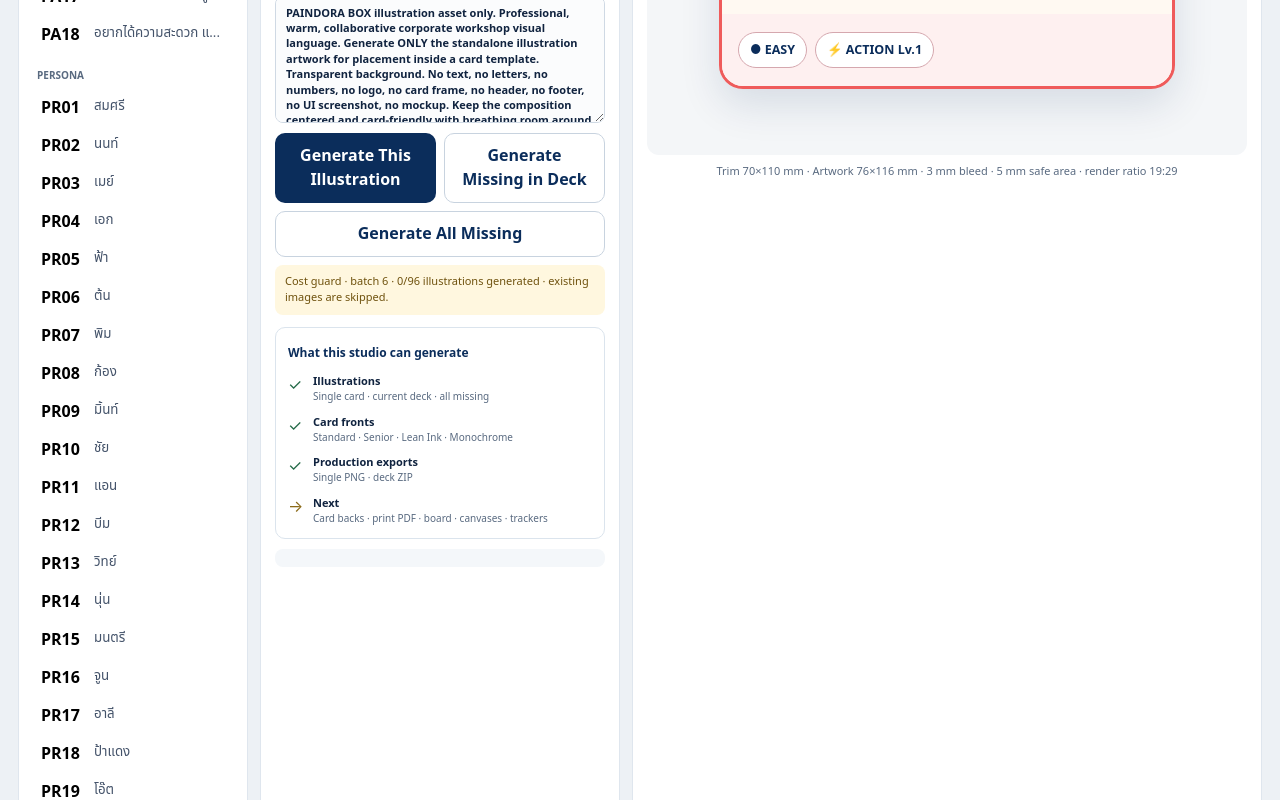
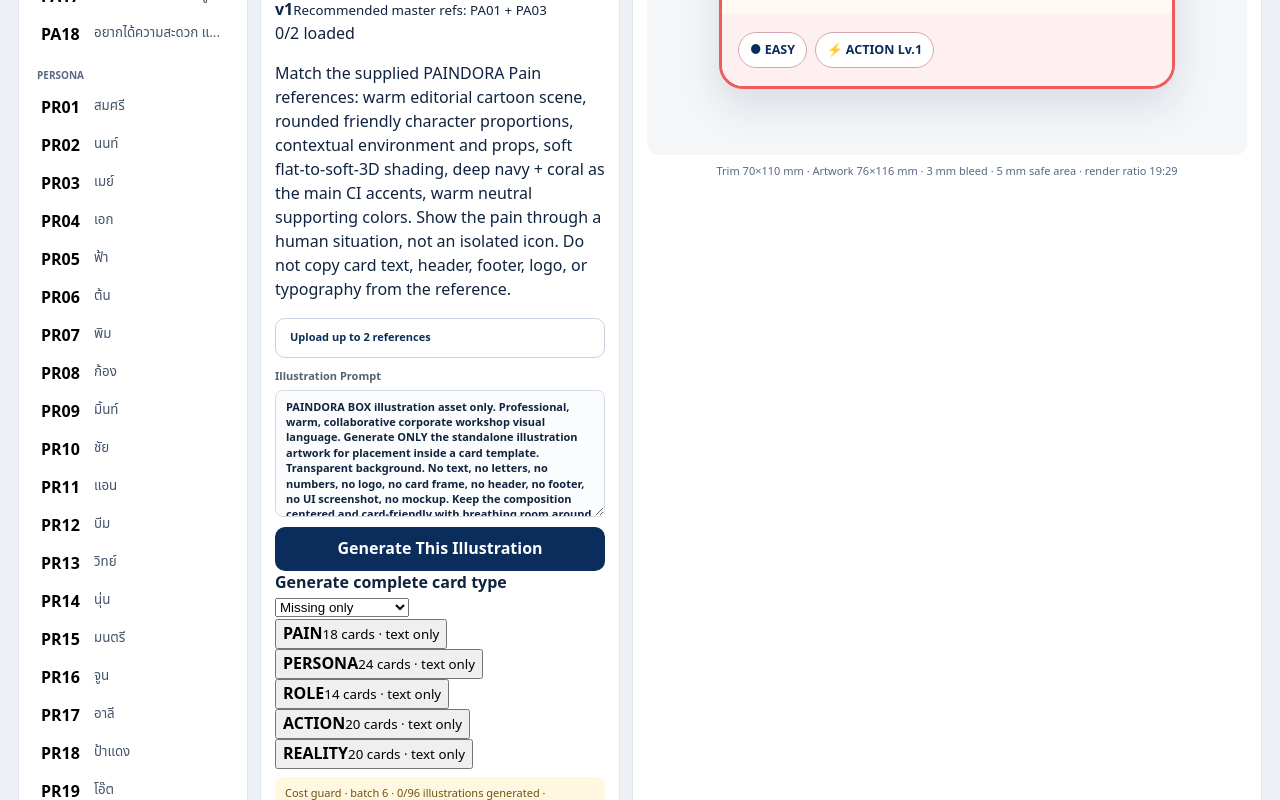
Before and after one commit to thepnatee/paindora-asset-studio, a Next.js app: page / in a window 1280 px wide. Shown: the part 860-1660 px from the top of the page. Built offline with nearby package versions, Linux system fonts and the light colour scheme.

Commit message:
feat: add reference-guided full deck generator

```diff
--- a/app/page.tsx
+++ b/app/page.tsx
@@ -7,6 +7,8 @@
 import { CardRecord, DeckType, DisplayMode } from "@/lib/types";
 import { illustrationPrompt } from "@/lib/prompts";
 import { readabilityWarnings } from "@/lib/readability";
+import { deckReferenceGuidance } from "@/lib/reference-guidance";
+import { projectPlan } from "@/lib/project-plan";
 import { CardPreview } from "@/components/CardPreview";
 
 const deckOrder: DeckType[] = ["pain", "persona", "role", "action", "reality"];
@@ -24,12 +26,16 @@
   const [displayMode, setDisplayMode] = useState<DisplayMode>("senior");
   const [busy, setBusy] = useState(false);
   const [message, setMessage] = useState("");
+  const [referenceImages, setReferenceImages] = useState<Partial<Record<DeckType, string[]>>>({});
+  const [generationScope, setGenerationScope] = useState<"missing" | "all">("missing");
   const cardRef = useRef<HTMLDivElement>(null);
 
   const selected = cards.find(c => c.id === selectedId) ?? cards[0];
   const counts = useMemo(() => Object.fromEntries(deckOrder.map(d => [d, cards.filter(c => c.deck === d).length])), [cards]);
   const warnings = useMemo(() => readabilityWarnings(selected), [selected]);
   const generatedCount = cards.filter(c => Boolean(c.illustrationDataUrl)).length;
+  const selectedGuide = deckReferenceGuidance[selected.deck];
+  const selectedRefs = referenceImages[selected.deck] ?? [];
 
   function patch(patchValue: Partial<CardRecord>) {
     setCards(prev => prev.map(c => c.id === selected.id ? { ...c, ...patchValue } : c));
@@ -44,33 +50,60 @@
     return raw;
   }
 
+  async function fileToDataUrl(file: File) {
+    return await new Promise<string>((resolve, reject) => {
+      const reader = new FileReader();
+      reader.onload = () => resolve(String(reader.result));
+      reader.onerror = () => reject(reader.error);
+      reader.readAsDataURL(file);
+    });
+  }
+
+  async function setDeckReferences(deck: DeckType, files: FileList | null) {
+    if (!files?.length) return;
+    try {
+      const picked = Array.from(files).slice(0, 2);
+      const next = await Promise.all(picked.map(fileToDataUrl));
+      setReferenceImages(prev => ({ ...prev, [deck]: next }));
+      setMessage(`${deck.toUpperCase()} reference set loaded: ${next.length} image${next.length > 1 ? "s" : ""}.`);
+    } catch (error) {
+      setMessage(friendlyError(error));
+    }
+  }
+
   async function generateIllustration() {
-    setBusy(true); setMessage(`Generating ${selected.id} illustration…`);
+    setBusy(true); setMessage(`Generating ${selected.id}${selectedRefs.length ? " with style reference" : ""}…`);
     try {
       const response = await fetch("/api/generate", {
         method: "POST",
         headers: { "Content-Type": "application/json" },
-        body: JSON.stringify({ prompt: illustrationPrompt(selected) }),
+        body: JSON.stringify({
+          prompt: illustrationPrompt(selected),
+          referenceImages: selectedRefs,
+        }),
       });
       const json = await response.json();
       if (!response.ok) throw new Error(json.error || "Generation failed");
       patch({ illustrationDataUrl: json.dataUrl });
-      setMessage(`${selected.id} illustration generated.`);
+      setMessage(`${selected.id} illustration generated${json.referenceGuided ? ` · reference guided (${json.referenceCount})` : ""}.`);
     } catch (error) {
       setMessage(friendlyError(error));
     } finally { setBusy(false); }
   }
 
-  async function generateCollection(targetCards: CardRecord[], label: string) {
-    const pending = targetCards.filter(c => !c.illustrationDataUrl);
-    if (!pending.length) {
+  async function generateCollection(targetCards: CardRecord[], label: string, deckForReference?: DeckType) {
+    const target = generationScope === "all" ? targetCards : targetCards.filter(c => !c.illustrationDataUrl);
+    if (!target.length) {
       setMessage(`${label} has no missing illustrations.`);
       return;
     }
 
+    const refs = deckForReference ? (referenceImages[deckForReference] ?? []) : [];
+    const scopeText = generationScope === "all" ? "REGENERATE ALL" : "GENERATE MISSING";
     const ok = window.confirm(
-      `Generate ${pending.length} missing illustration${pending.length === 1 ? "" : "s"} for ${label}?\n\n` +
-      `Batch size: ${CLIENT_BATCH_SIZE}. Existing illustrations are skipped. API usage may incur cost.`,
+      `${scopeText}: ${target.length} illustration${target.length === 1 ? "" : "s"} for ${label}?\n\n` +
+      `Batch size: ${CLIENT_BATCH_SIZE}. ${refs.length ? `Style reference: ${refs.length} image(s). ` : "No uploaded style reference. "}` +
+      `API usage may incur cost.`,
     );
     if (!ok) return;
 
@@ -78,15 +111,16 @@
     try {
       let completed = 0;
       let failed = 0;
-      for (let i = 0; i < pending.length; i += CLIENT_BATCH_SIZE) {
-        const chunk = pending.slice(i, i + CLIENT_BATCH_SIZE);
-        setMessage(`Generating ${label}: ${completed + 1}–${completed + chunk.length} of ${pending.length}…`);
+      for (let i = 0; i < target.length; i += CLIENT_BATCH_SIZE) {
+        const chunk = target.slice(i, i + CLIENT_BATCH_SIZE);
+        setMessage(`Generating ${label}: ${completed + 1}–${completed + chunk.length} of ${target.length}…`);
 
         const response = await fetch("/api/generate-batch", {
           method: "POST",
           headers: { "Content-Type": "application/json" },
           body: JSON.stringify({
             items: chunk.map(card => ({ id: card.id, prompt: illustrationPrompt(card) })),
+            referenceImages: refs,
           }),
         });
         const json = await response.json();
@@ -107,7 +141,7 @@
 
         completed += chunk.length;
       }
-      setMessage(`Finished ${label}. ${pending.length - failed} generated${failed ? ` · ${failed} failed` : ""}.`);
+      setMessage(`Finished ${label}. ${target.length - failed} generated${failed ? ` · ${failed} failed` : ""}${refs.length ? " · reference guided" : ""}.`);
     } catch (error) {
       setMessage(friendlyError(error));
     } finally {
@@ -167,107 +201,66 @@
   return (
     <main className="shell">
       <header className="topbar">
-        <div>
-          <div className="eyebrow">PAINDORA BOX</div>
-          <h1>Asset Studio</h1>
-        </div>
+        <div><div className="eyebrow">PAINDORA BOX</div><h1>Asset Studio</h1></div>
         <div className="top-actions">
           <label className="button secondary">Import JSON<input hidden type="file" accept="application/json" onChange={e => e.target.files?.[0] && importJson(e.target.files[0])} /></label>
           <button className="button secondary" onClick={() => navigator.clipboard.writeText(JSON.stringify(cards, null, 2))}>Copy JSON</button>
         </div>
       </header>
 
-      <section className="stats">
-        {deckOrder.map(d => <div key={d} className="stat"><span>{d.toUpperCase()}</span><b>{counts[d]}</b></div>)}
-      </section>
+      <section className="stats">{deckOrder.map(d => <div key={d} className="stat"><span>{d.toUpperCase()}</span><b>{counts[d]}</b></div>)}</section>
 
       <div className="workspace">
         <aside className="sidebar">
           <div className="section-title">Cards</div>
-          {deckOrder.map(deck => (
-            <div key={deck} className="deck-group">
-              <div className="deck-title">{deck}</div>
-              {cards.filter(c => c.deck === deck).map(card => (
-                <button key={card.id} className={`card-item ${selectedId === card.id ? "active" : ""}`} onClick={() => setSelectedId(card.id)}>
-                  <span>{card.id}</span><small>{card.title}</small>
-                </button>
-              ))}
-            </div>
-          ))}
+          {deckOrder.map(deck => <div key={deck} className="deck-group">
+            <div className="deck-title">{deck}</div>
+            {cards.filter(c => c.deck === deck).map(card => <button key={card.id} className={`card-item ${selectedId === card.id ? "active" : ""}`} onClick={() => setSelectedId(card.id)}><span>{card.id}</span><small>{card.title}</small></button>)}
+          </div>)}
         </aside>
 
         <section className="editor">
           <div className="section-title">Data Editor</div>
           <label>ID<input value={selected.id} disabled /></label>
           <label>Title<input value={selected.title} onChange={e => patch({ title: e.target.value })} /></label>
+          {selected.deck === "persona" && <><label>Identity<input value={selected.identity ?? ""} onChange={e => patch({ identity: e.target.value })} /></label><label>Goal<textarea value={selected.goal ?? ""} onChange={e => patch({ goal: e.target.value })} /></label><label>Behavior<textarea value={selected.behavior ?? ""} onChange={e => patch({ behavior: e.target.value })} /></label><label>Constraint<textarea value={selected.constraint ?? ""} onChange={e => patch({ constraint: e.target.value })} /></label></>}
+          {selected.deck === "pain" && <><label>Situation<textarea value={selected.situation ?? ""} onChange={e => patch({ situation: e.target.value })} /></label><label>Impact<textarea value={selected.impact ?? ""} onChange={e => patch({ impact: e.target.value })} /></label></>}
+          {selected.deck === "role" && <label>Responsibilities<textarea value={selected.responsibilities ?? ""} onChange={e => patch({ responsibilities: e.target.value })} /></label>}
+          {selected.deck === "action" && <><label>Description<textarea value={selected.description ?? ""} onChange={e => patch({ description: e.target.value })} /></label><label>Role Requirement<input value={selected.roleRule ?? ""} onChange={e => patch({ roleRule: e.target.value })} /></label></>}
+          {selected.deck === "reality" && <><label>Situation<textarea value={selected.situation ?? ""} onChange={e => patch({ situation: e.target.value })} /></label><label>What changes now?<textarea value={selected.question ?? ""} onChange={e => patch({ question: e.target.value })} /></label></>}
 
-          {selected.deck === "persona" && <>
-            <label>Identity<input value={selected.identity ?? ""} onChange={e => patch({ identity: e.target.value })} /></label>
-            <label>Goal<textarea value={selected.goal ?? ""} onChange={e => patch({ goal: e.target.value })} /></label>
-            <label>Behavior<textarea value={selected.behavior ?? ""} onChange={e => patch({ behavior: e.target.value })} /></label>
-            <label>Constraint<textarea value={selected.constraint ?? ""} onChange={e => patch({ constraint: e.target.value })} /></label>
-          </>}
-          {selected.deck === "pain" && <>
-            <label>Situation<textarea value={selected.situation ?? ""} onChange={e => patch({ situation: e.target.value })} /></label>
-            <label>Impact<textarea value={selected.impact ?? ""} onChange={e => patch({ impact: e.target.value })} /></label>
-          </>}
-          {selected.deck === "role" && <>
-            <label>Responsibilities<textarea value={selected.responsibilities ?? ""} onChange={e => patch({ responsibilities: e.target.value })} /></label>
-          </>}
-          {selected.deck === "action" && <>
-            <label>Description<textarea value={selected.description ?? ""} onChange={e => patch({ description: e.target.value })} /></label>
-            <label>Role Requirement<input value={selected.roleRule ?? ""} onChange={e => patch({ roleRule: e.target.value })} /></label>
-          </>}
-          {selected.deck === "reality" && <>
-            <label>Situation<textarea value={selected.situation ?? ""} onChange={e => patch({ situation: e.target.value })} /></label>
-            <label>What changes now?<textarea value={selected.question ?? ""} onChange={e => patch({ question: e.target.value })} /></label>
-          </>}
-
-          <div className="readability-box">
-            <div className="readability-head"><b>Senior readability</b><span>{warnings.length ? `${warnings.length} warning${warnings.length > 1 ? "s" : ""}` : "Ready"}</span></div>
-            {warnings.length ? warnings.map(w => (
-              <div className="readability-warning" key={w.field}>⚠ {w.field}: {w.length}/{w.limit} chars</div>
-            )) : <div className="readability-ok">✓ Copy length is suitable for the large-type layout.</div>}
-          </div>
+          <div className="readability-box"><div className="readability-head"><b>Senior readability</b><span>{warnings.length ? `${warnings.length} warning${warnings.length > 1 ? "s" : ""}` : "Ready"}</span></div>{warnings.length ? warnings.map(w => <div className="readability-warning" key={w.field}>⚠ {w.field}: {w.length}/{w.limit} chars</div>) : <div className="readability-ok">✓ Copy length is suitable for the large-type layout.</div>}</div>
 
           <div className="section-title generator-title">Generator Center</div>
-          <div className="mode-grid">
-            {modeOptions.map(mode => (
-              <button key={mode.value} className={`mode-option ${displayMode === mode.value ? "active" : ""}`} onClick={() => setDisplayMode(mode.value)}>
-                <b>{mode.label}</b><small>{mode.note}</small>
-              </button>
-            ))}
+          <div className="mode-grid">{modeOptions.map(mode => <button key={mode.value} className={`mode-option ${displayMode === mode.value ? "active" : ""}`} onClick={() => setDisplayMode(mode.value)}><b>{mode.label}</b><small>{mode.note}</small></button>)}</div>
+
+          <div className="reference-box">
+            <div className="reference-head"><div><b>Style Reference · {selectedGuide.label}</b><small>Recommended master refs: {selectedGuide.recommendedRefs.length ? selectedGuide.recommendedRefs.join(" + ") : "create master reference"}</small></div><span>{selectedRefs.length}/2 loaded</span></div>
+            <p>{selectedGuide.styleNotes}</p>
+            <label className="button secondary reference-upload">Upload up to 2 references<input hidden type="file" accept="image/png,image/jpeg,image/webp" multiple onChange={e => setDeckReferences(selected.deck, e.target.files)} /></label>
+            {selectedRefs.length > 0 && <div className="reference-thumbs">{selectedRefs.map((src, i) => <img key={i} src={src} alt={`${selected.deck} reference ${i + 1}`} />)}<button className="tiny-button" onClick={() => setReferenceImages(prev => ({ ...prev, [selected.deck]: [] }))}>Clear</button></div>}
           </div>
 
           <label>Illustration Prompt<textarea rows={7} value={illustrationPrompt(selected)} readOnly /></label>
-          <div className="generator-actions">
-            <button className="button" disabled={busy} onClick={generateIllustration}>{busy ? "Working…" : "Generate This Illustration"}</button>
-            <button className="button secondary" disabled={busy} onClick={() => generateCollection(cards.filter(c => c.deck === selected.deck), selected.deck.toUpperCase())}>Generate Missing in Deck</button>
-            <button className="button secondary" disabled={busy} onClick={() => generateCollection(cards, "ALL DECKS")}>Generate All Missing</button>
+          <div className="generator-actions"><button className="button" disabled={busy} onClick={generateIllustration}>{busy ? "Working…" : "Generate This Illustration"}</button></div>
+
+          <div className="deck-generator-box">
+            <div className="deck-generator-head"><b>Generate complete card type</b><select value={generationScope} onChange={e => setGenerationScope(e.target.value as "missing" | "all")}><option value="missing">Missing only</option><option value="all">Regenerate full set</option></select></div>
+            <div className="deck-generator-grid">{deckOrder.map(deck => {
+              const deckCards = cards.filter(c => c.deck === deck);
+              const refs = referenceImages[deck]?.length ?? 0;
+              return <button key={deck} className="deck-generate-button" disabled={busy} onClick={() => generateCollection(deckCards, `${deck.toUpperCase()} (${deckCards.length})`, deck)}><b>{deck.toUpperCase()}</b><small>{deckCards.length} cards · {refs ? `${refs} ref` : "text only"}</small></button>;
+            })}</div>
           </div>
-          <div className="cost-note">Cost guard · batch {CLIENT_BATCH_SIZE} · {generatedCount}/{cards.length} illustrations generated · existing images are skipped.</div>
 
-          <div className="capability-box">
-            <b>What this studio can generate</b>
-            <div className="capability-row"><span>✓</span><div><strong>Illustrations</strong><small>Single card · current deck · all missing</small></div></div>
-            <div className="capability-row"><span>✓</span><div><strong>Card fronts</strong><small>Standard · Senior · Lean Ink · Monochrome</small></div></div>
-            <div className="capability-row"><span>✓</span><div><strong>Production exports</strong><small>Single PNG · deck ZIP</small></div></div>
-            <div className="capability-row muted"><span>→</span><div><strong>Next</strong><small>Card backs · print PDF · board · canvases · trackers</small></div></div>
-          </div>
+          <div className="cost-note">Cost guard · batch {CLIENT_BATCH_SIZE} · {generatedCount}/{cards.length} illustrations generated · reference images are reused across the selected deck.</div>
+
+          <div className="capability-box"><b>Project status & targets</b><div className="plan-column"><strong>Done</strong>{projectPlan.completed.slice(-4).map(item => <small key={item}>✓ {item}</small>)}</div><div className="plan-column"><strong>Current</strong>{projectPlan.current.map(item => <small key={item}>→ {item}</small>)}</div><div className="plan-column"><strong>Next target</strong>{projectPlan.nextTargets.slice(0, 5).map(item => <small key={item}>○ {item}</small>)}</div></div>
           <div className="message" role="status">{message}</div>
         </section>
 
         <section className="preview-panel">
-          <div className="preview-head">
-            <div>
-              <div className="section-title">Print Preview</div>
-              <div className="preview-mode">{modeOptions.find(m => m.value === displayMode)?.label}</div>
-            </div>
-            <div className="preview-actions">
-              <button className="button secondary" onClick={exportPng}>Export PNG</button>
-              <button className="button secondary" disabled={busy} onClick={exportDeckZip}>Export Deck ZIP</button>
-            </div>
-          </div>
+          <div className="preview-head"><div><div className="section-title">Print Preview</div><div className="preview-mode">{modeOptions.find(m => m.value === displayMode)?.label}</div></div><div className="preview-actions"><button className="button secondary" onClick={exportPng}>Export PNG</button><button className="button secondary" disabled={busy} onClick={exportDeckZip}>Export Deck ZIP</button></div></div>
           <div className="preview-stage"><CardPreview ref={cardRef} card={selected} displayMode={displayMode} /></div>
           <div className="spec-note">Trim 70×110 mm · Artwork 76×116 mm · 3 mm bleed · 5 mm safe area · render ratio 19:29</div>
         </section>
```
